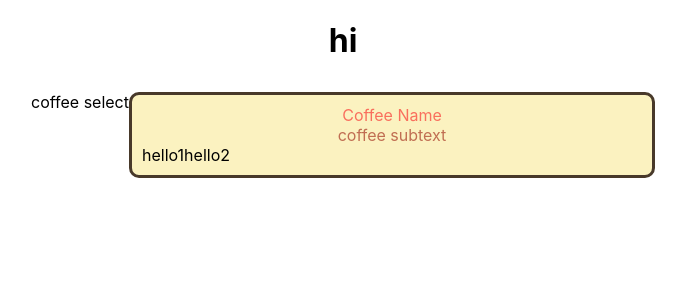
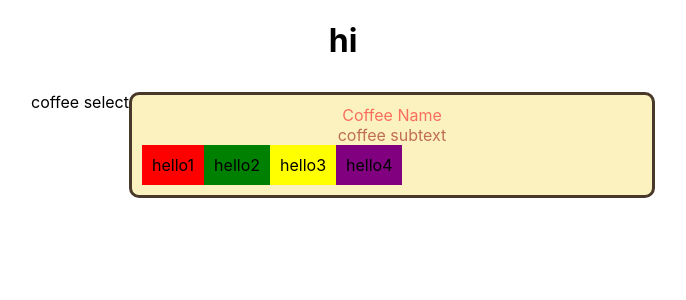
Before and after one commit to jamcapp/newm-n320-coffee-project, a React (Create React App) app: page / in a window 1280 px wide. Shown: the top 300 px of the page, without its empty margins (297-983 px from the left). Built offline with nearby package versions, Linux system fonts and the light colour scheme.

Commit message:
more progress + comments

```diff
--- a/src/Components/CoffeeCard.js
+++ b/src/Components/CoffeeCard.js
@@ -6,12 +6,18 @@ export default function CoffeeCard(props) {
 
     return(
         <div className="CoffeeCard">
+
+            {/* CARD HEADER */}
             <div className="CoffeeName">Coffee Name
                 <div className="CoffeeSubtext">coffee subtext</div>
             </div>
+
+            {/* INFORMATION BOXES */}
             <div className="InfoBoxes">
                 <div className="InfoBox one">hello1</div>
                 <div className="InfoBox two">hello2</div>
+                <div className="InfoBox three">hello3</div>
+                <div className="InfoBox four">hello4</div>
             </div>
         </div>
     )
--- a/src/index.css
+++ b/src/index.css
@@ -12,6 +12,7 @@ code {
     monospace;
 }
 
+/* Holds CoffeeSelect and CoffeeCard */
 .CoffeeStuff {
   display: flex;
   justify-content: center;
--- a/src/styles.css
+++ b/src/styles.css
@@ -1,3 +1,4 @@
+/* Card styling */
 .CoffeeCard {
   background-color: #fbf2c0;
   border: solid;
@@ -8,16 +9,44 @@
   padding: 10px;
 }
 
+/* Name of Coffee on card */
 .CoffeeCard .CoffeeName {
   color: #f96f5d;
 }
 
+/* Subtext below coffee name */
 .CoffeeCard .CoffeeName .CoffeeSubtext {
   color: #c06e52;
 }
 
 /* #43281c <-- use this color somewhere? */
 
+/* Area with the 4 information boxes */
 .CoffeeCard .InfoBoxes {
   display: flex;
 }
+
+/* Common style for all boxes */
+.CoffeeCard .InfoBoxes .InfoBox {
+  padding: 10px;
+}
+
+/* Set properties for box 1 */
+.CoffeeCard .InfoBoxes .one {
+  background-color: red;
+}
+
+/* Set properties for box 2 */
+.CoffeeCard .InfoBoxes .two {
+  background-color: green;
+}
+
+/* Set properties for box 3 */
+.CoffeeCard .InfoBoxes .three {
+  background-color: yellow;
+}
+
+/* Set properties for box 4 */
+.CoffeeCard .InfoBoxes .four {
+  background-color: purple;
+}
```
